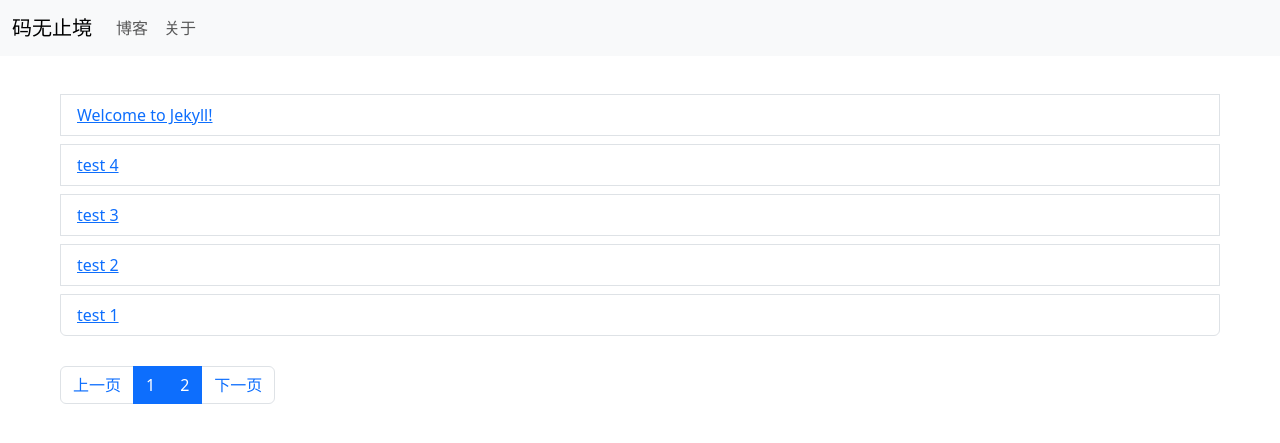
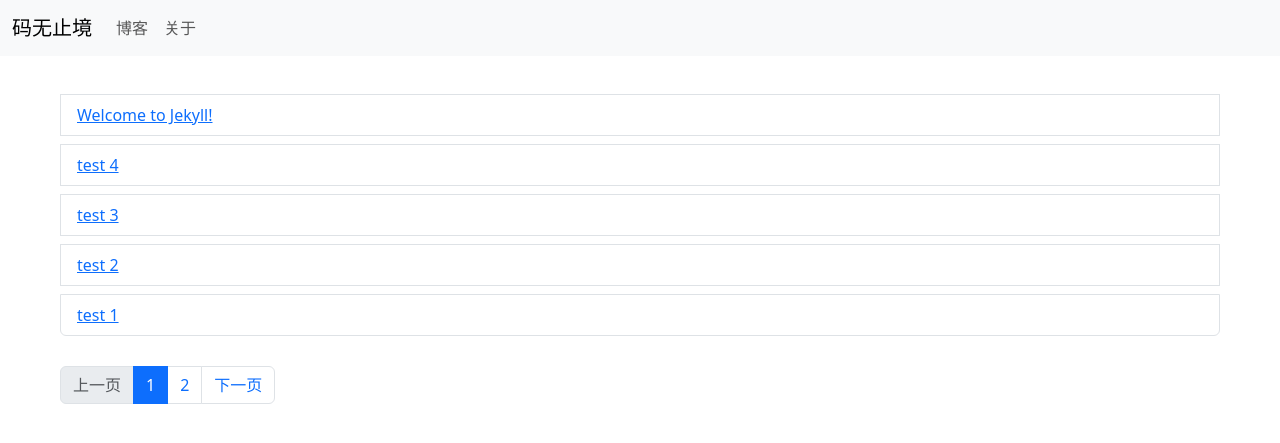
Before and after one commit to 0hexd0/0hexd0.github.io, a Jekyll site: the page built from index.html, in a window 1280 px wide. Shown: the top 443 px of the page. Built offline with Jekyll 4.4.1, drawn with Linux system fonts in a browser that asks for light colours; the list of posts is cut into pages by our own code.

Commit message:
feat: 分页样式优化

```diff
--- a/index.html
+++ b/index.html
@@ -16,11 +16,11 @@ title: Home
 <nav aria-label="Page navigation example">
     <ul class="pagination">
         <li class="page-item">
-            <a class="page-link" {% if paginator.previous_page %} class="disabled" {% endif %}
+            <a class="page-link  {% if paginator.previous_page == nil %} disabled {% endif %}"
                 href="{{ paginator.previous_page_path | relative_url }}">上一页</a>
         </li>
         {% for page in (1..paginator.total_pages) %}
-        <li class="page-item active">
+        <li class="page-item    {% if paginator.page == page %} active {% endif %}">
             {% if page == 1 %}
             <a class="page-link" href="{{ '/' | relative_url }}">{{ page }}</a>
             {% else %}
@@ -29,7 +29,7 @@ title: Home
         </li>
         {% endfor %}
         <li class="page-item">
-            <a class="page-link" {% if paginator.next_page_path %} class="disabled" {% endif %}
+            <a class="page-link {% if paginator.next_page_path == nil %} disabled {% endif %}"
                 href="{{ paginator.next_page_path | relative_url }}">下一页</a>
         </li>
     </ul>
```
